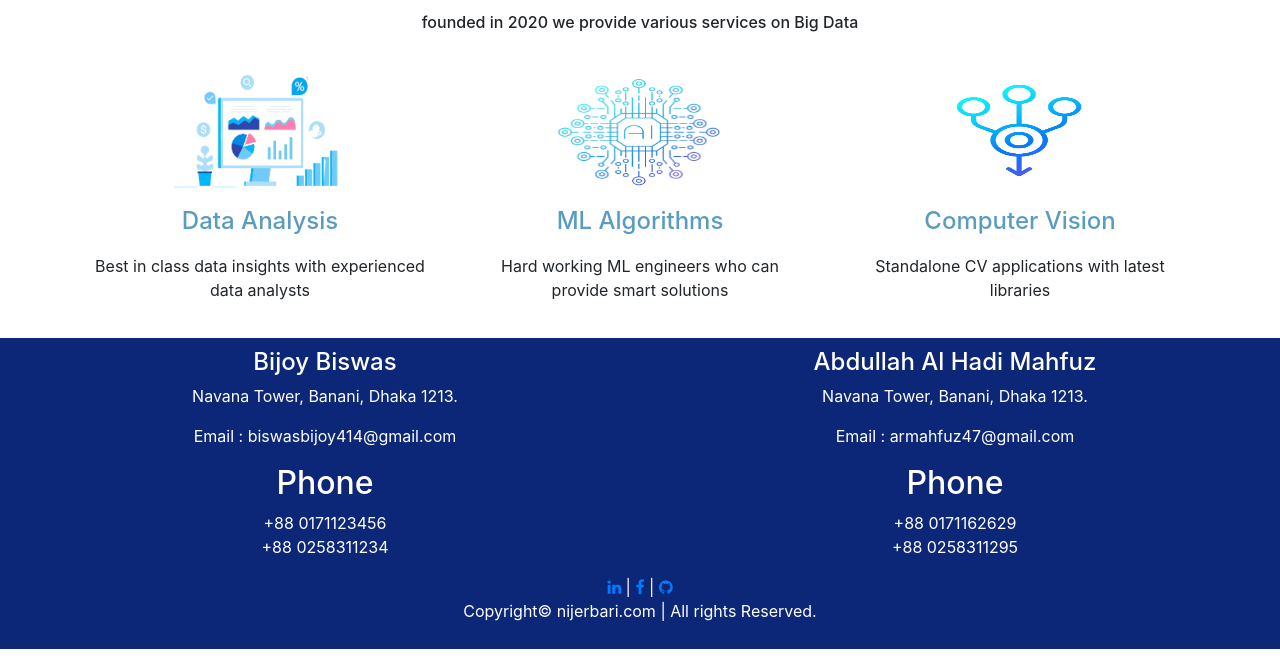
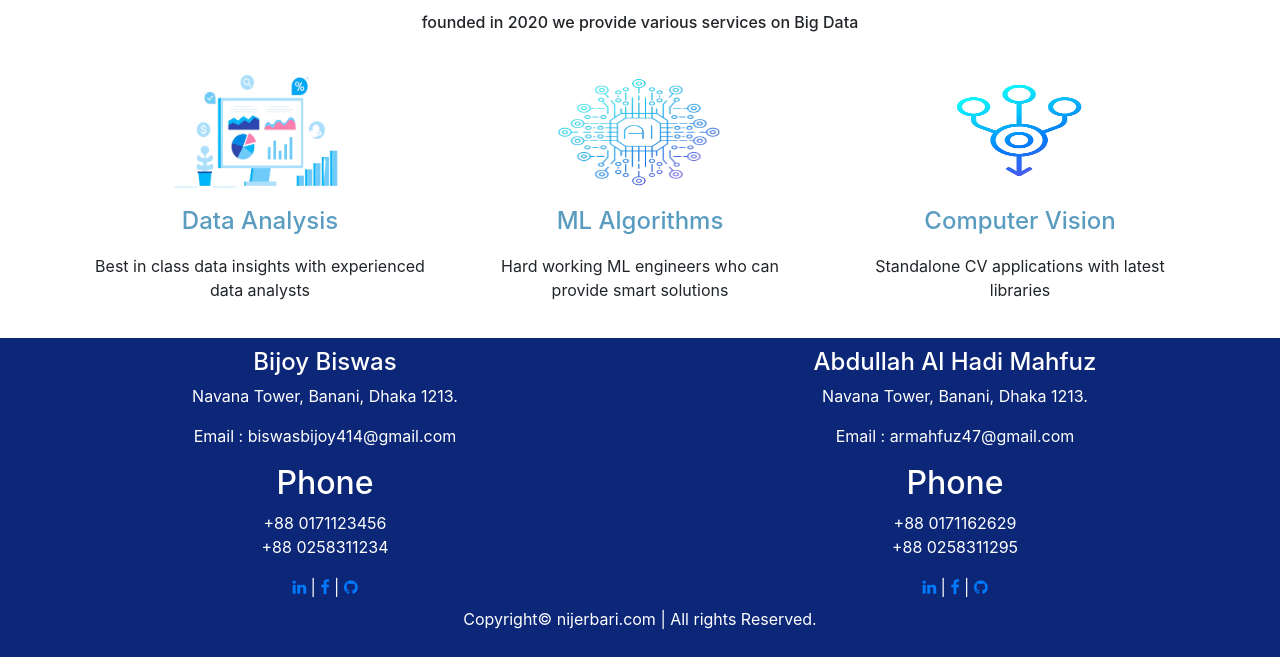
Before and after one commit to biswasbijoy/Project-200, a plain HTML site: page UI/index.html in a window 1280 px wide. Shown: the part 652-1309 px from the top of the page. Drawn offline with nearby package versions, Linux system fonts and the light colour scheme.

Commit message:
hyperlink added

```diff
--- a/UI/index.html
+++ b/UI/index.html
@@ -142,6 +142,16 @@
                 <br>
                 +88 0258311234
               </p>
+              <div class="footer-bottom">
+                <div class="container-fluid">
+                  <div class="social-area text-center">
+
+                    <a href="https://www.linkedin.com/in/biswasbijoy414" target="_blank"><i class="fa fa-linkedin"></i></a> |
+                    <a href="https://www.facebook.com/biswasbijoy414" target="_blank"><i class="fa fa-facebook"></i></a> |
+                    <a href="https://github.com/biswasbijoy" target="_blank"><i class="fa fa-github"></i></a>
+                  </div>
+                </div>
+              </div>
             </div>
 
           </div>
@@ -171,6 +181,16 @@
                 <br>
                 +88 0258311295
               </p>
+              <div class="footer-bottom">
+                <div class="container-fluid">
+                  <div class="social-area text-center">
+
+                    <a href="https://www.linkedin.com/in/mahfuz244/" target="_blank"><i class="fa fa-linkedin"></i></a> |
+                    <a href="https://www.facebook.com/mahfuz244" target="_blank"><i class="fa fa-facebook"></i></a> |
+                    <a href="https://github.com/abdullah-hadi" target="_blank"><i class="fa fa-github"></i></a>
+                  </div>
+                </div>
+              </div>
             </div>
 
           </div>
@@ -179,12 +199,6 @@
     </div>
     <div class="footer-bottom">
       <div class="container-fluid">
-        <div class="social-area text-center">
-
-          <a href="https://pastebin.com/M00sen6b"><i class="fa fa-linkedin"></i></a> |
-          <a href="https://pastebin.com/HUYaPsJ2"><i class="fa fa-facebook"></i></a> |
-          <a href="https://pastebin.com/N7WLXzZr"><i class="fa fa-github"></i></a>
-        </div>
         <p class="text-center">Copyright© nijerbari.com | All rights Reserved.</p>
       </div>
     </div>
```
